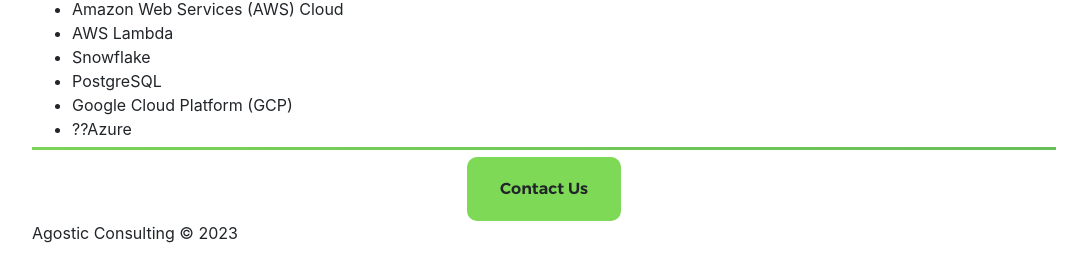
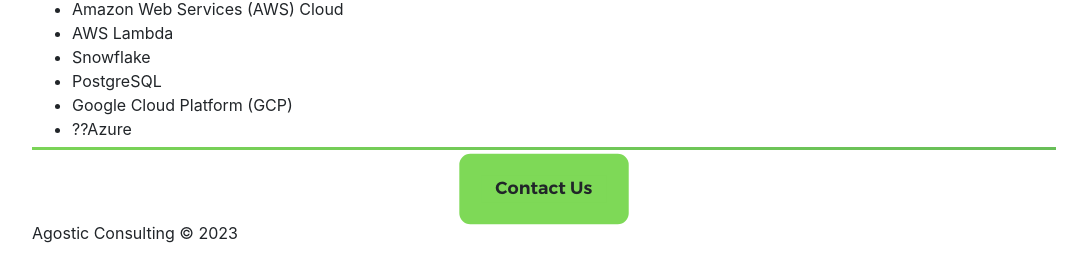
Before and after one commit to AgosticConsulting/AgosticConsulting.github.io, a plain HTML site: page index.html in a window 1280 px wide. In both pictures the pointer is over the element 640 px from the left and 839 px from the top of the page. Shown: the part 650-911 px from the top of the page, without its empty margins (96-1183 px from the left). Drawn offline with nearby package versions, Linux system fonts and the light colour scheme.

Commit message:
Updating with new content + other improvements.

```diff
--- a/css/style.css
+++ b/css/style.css
@@ -96,8 +96,11 @@
     white-space: nowrap;
     overflow: hidden;
     font-family: truenoSB;
+    transition: transform 0.5s ease;
 }
-
+.contact-button:hover{
+    transform: scale(1.1);
+}
 .contact-button p{
     font-size: 1em;
     font-family: truenoSB;
```
